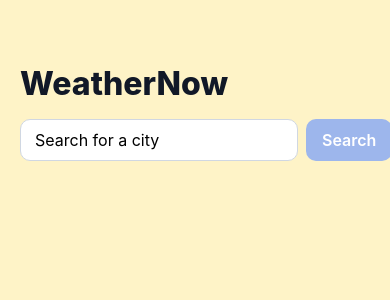
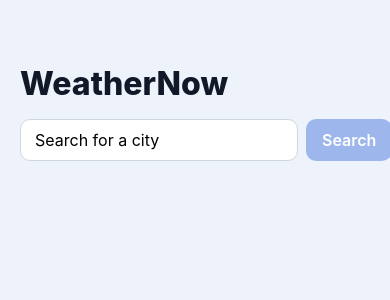
Before and after one commit to GouthamBollepalli/weather-new, a React Native app: screen / in a window 390 px wide. Shown: the top 300 px of the page. Built offline with nearby package versions, Linux system fonts and the light colour scheme; no server answers.

Commit message:
Revert "Change background colour"
This reverts commit 4a5b8377a1e977c7397ed8e0dfca60c2578a378f.

```diff
--- a/App.js
+++ b/App.js
@@ -98,7 +98,7 @@ export default function App() {
 const styles = StyleSheet.create({
   screen: {
     flex: 1,
-    backgroundColor: '#fef3c7',
+    backgroundColor: '#eef3fb',
   },
   content: {
     padding: 20,
```
